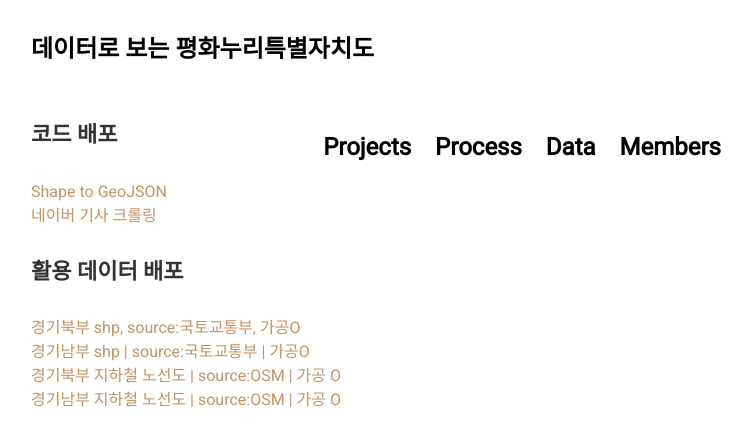
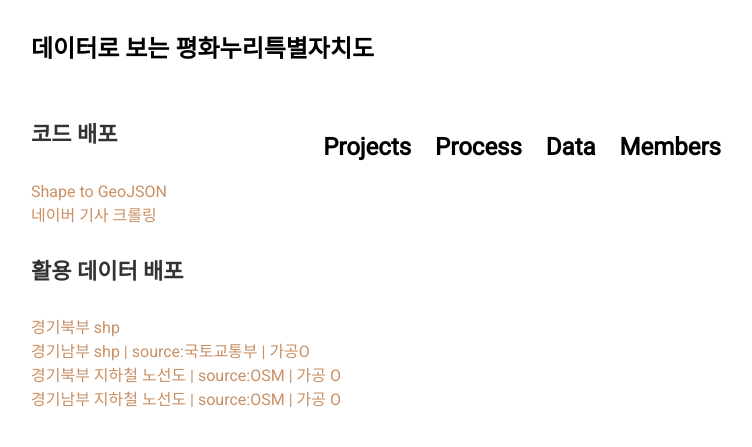
Before and after one commit to jinuew/SICM2002-6, a Jekyll site: the page built from pages/about.md, in a window 1280 px wide. Shown: the top 447 px of the page, without its empty margins (264-1016 px from the left). Built offline with Jekyll 4.4.1, drawn with Linux system fonts in a browser that asks for light colours; nearby versions of some CDN libraries.

Commit message:
Update about.md

```diff
--- a/pages/about.md
+++ b/pages/about.md
@@ -11,7 +11,7 @@ permalink: /about
 
 #### 활용 데이터 배포
 
-[경기북부 shp, source:국토교통부, 가공O](https://github.com/jinuew/sicm2002-6/raw/main/assets/Data/경기도4326.zip)<br>
+[경기북부 shp](https://github.com/jinuew/sicm2002-6/raw/main/assets/Data/경기도4326.zip)<br>
 [경기남부 shp | source:국토교통부 | 가공O](https://github.com/jinuew/sicm2002-6/raw/main/assets/Data/경기남도4326.zip)<br>
 [경기북부 지하철 노선도 | source:OSM | 가공 O](https://github.com/jinuew/sicm2002-6/raw/main/assets/Data/north_subway.geojson)<br>
 [경기남부 지하철 노선도 | source:OSM | 가공 O](https://github.com/jinuew/sicm2002-6/raw/main/assets/Data/south_subway.geojson)<br>
```
